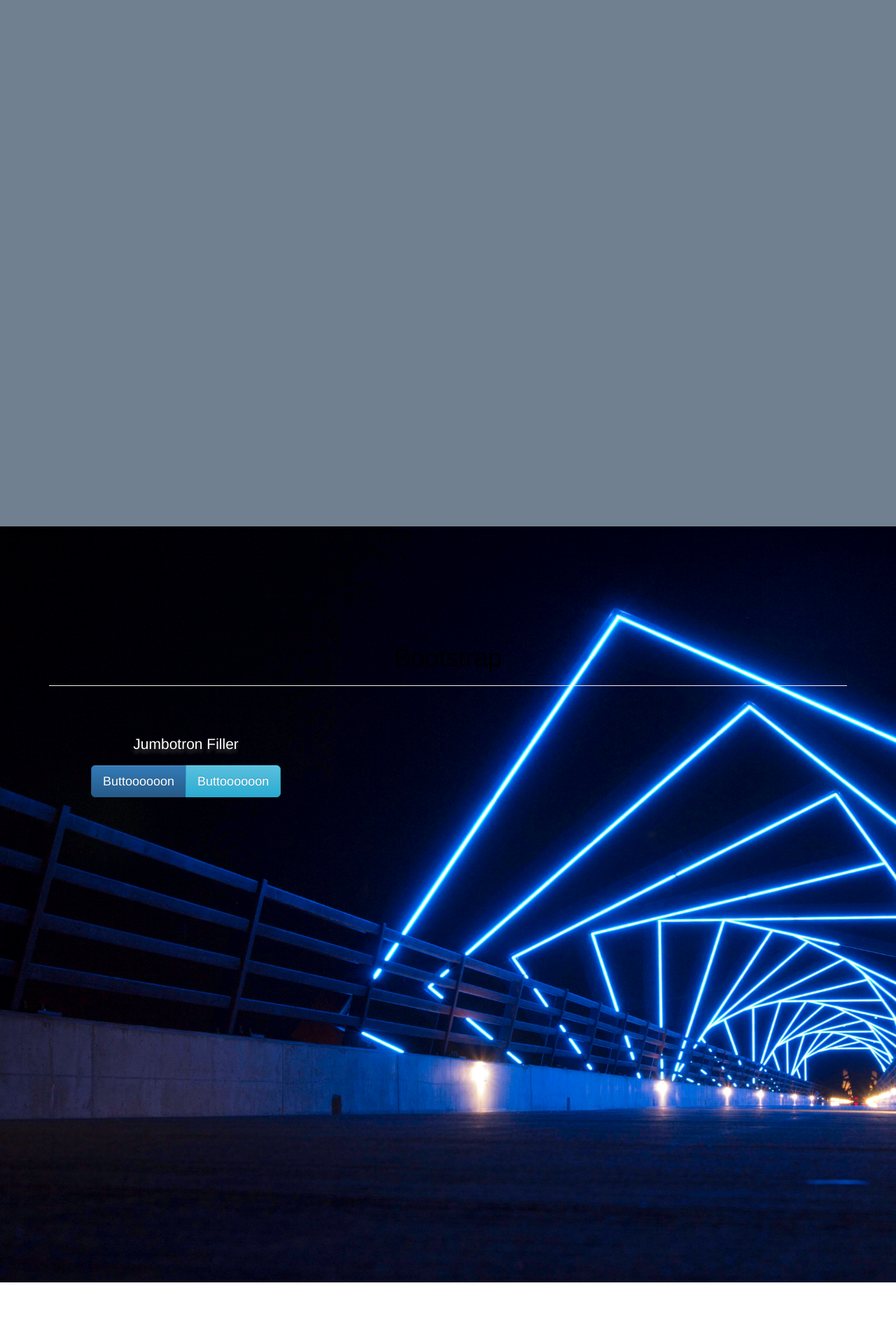
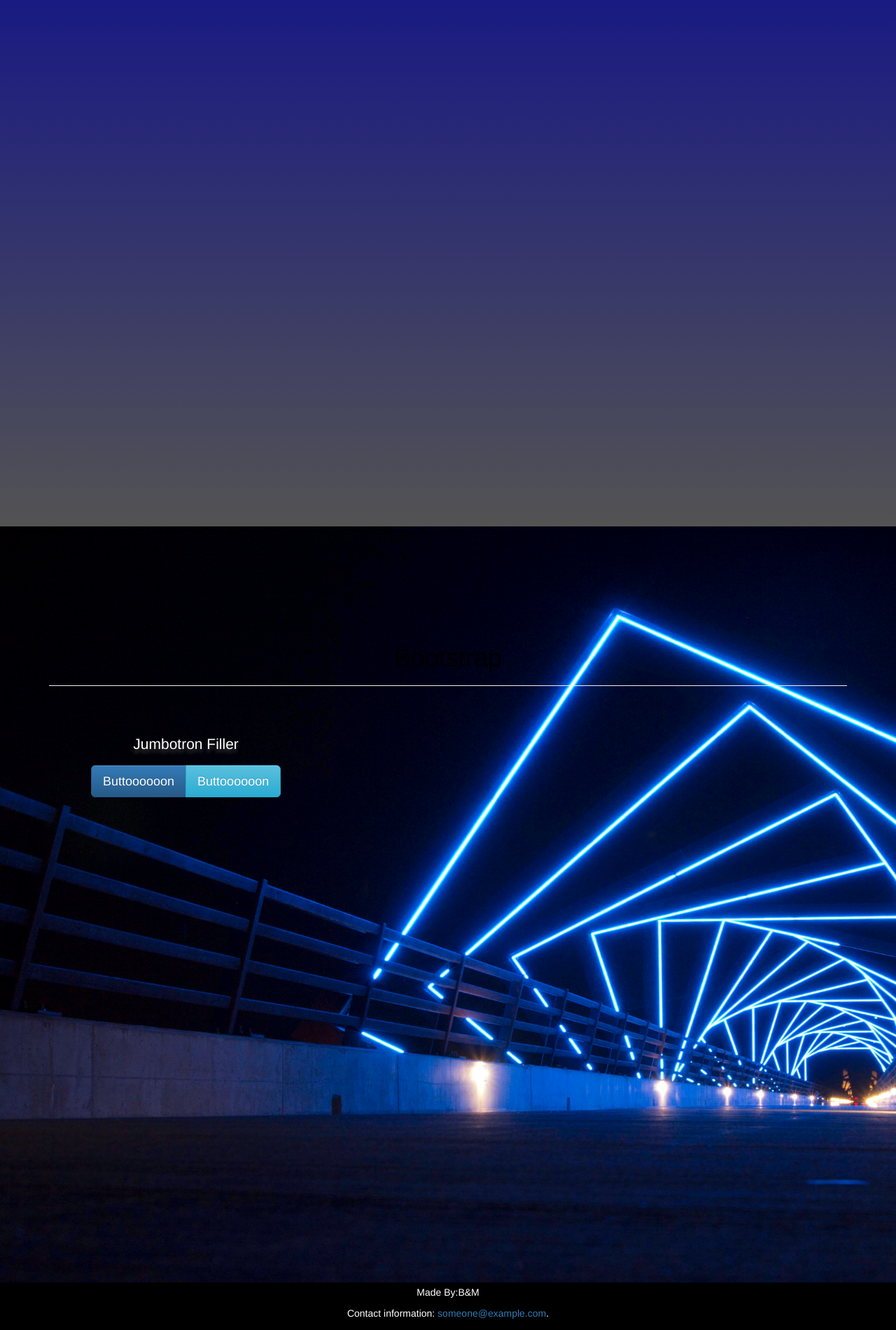
Before and after one commit to ICAblazers/hyperstream16, a plain HTML site: page html/Main.html in a window 1280 px wide. Shown: the part 1408-3308 px from the top of the page at 70% size. Before the commit the page ends 3240 px from the top, so only its background shows below. Drawn offline with nearby package versions, Linux system fonts and the light colour scheme.

Commit message:
CSS edits

```diff
--- a/css/MainStyle.css
+++ b/css/MainStyle.css
@@ -105,9 +105,18 @@ p{
     background-repeat: no-repeat;
     background-size: 1920px 1080px;
     height: 400px;
-    background-color: slategray;
+    background: #000197; /* For browsers that do not support gradients */
+    background: -webkit-linear-gradient(#000197, #535353); /* For Safari 5.1 to 6.0 */
+    background: -o-linear-gradient(#000197, #535353); /* For Opera 11.1 to 12.0 */
+    background: -moz-linear-gradient(#000197, #535353); /* For Firefox 3.6 to 15 */
+    background: linear-gradient(#000197, #535353); /* Standard syntax */
 }
-#scrollable-1{
+.footer{
+    background-color:black;
+    text-align: center;
+    padding-top: 4px;
+    padding-bottom: 4px;
+}#scrollable-1{
     /*background-image: url("http://inhfblog.org/wp-content/uploads/2015/04/Upper-Iowa-Clint-Farlinger.jpg");*/
     background-image: url("../images/rotary-riverwalk-park-des-moines-ia-dusk-bridge-state-capitol.jpg");
 }
--- a/html/Main.html
+++ b/html/Main.html
@@ -125,5 +125,11 @@
             </div>
         </div>
     </div>
+        </div>
+    <footer class="footer">
+        <p>Made By:B&M</p>
+        <p>Contact information: <a href="https://mail.google.com/mail">
+            someone@example.com</a>.</p>
+    </footer>
 </body>
 </html>
--- a/javascript/MainScript.js
+++ b/javascript/MainScript.js
@@ -3,18 +3,6 @@
  */
 
 $(document).ready(function(){
-    $('p').click(function(){
-        $(this).hide();
-    });
-
-    $('button').click(function() {
-            $(this).animate(
-                {
-                    opacity: 'hide'
-                }
-                , 'fast');
-        }
-    );
 
     var header_default_html = $('#header-row').html();
     var header_default_height = $('#header').css('height');
```
